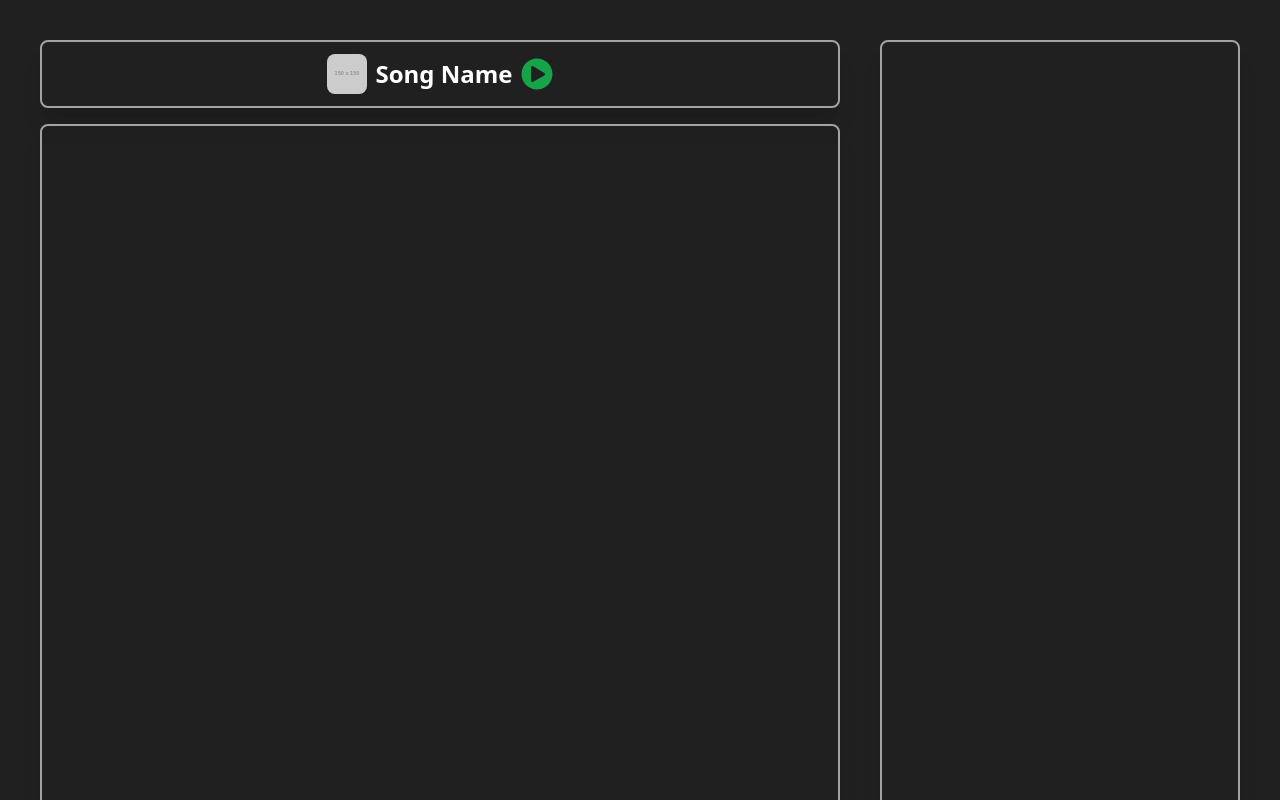
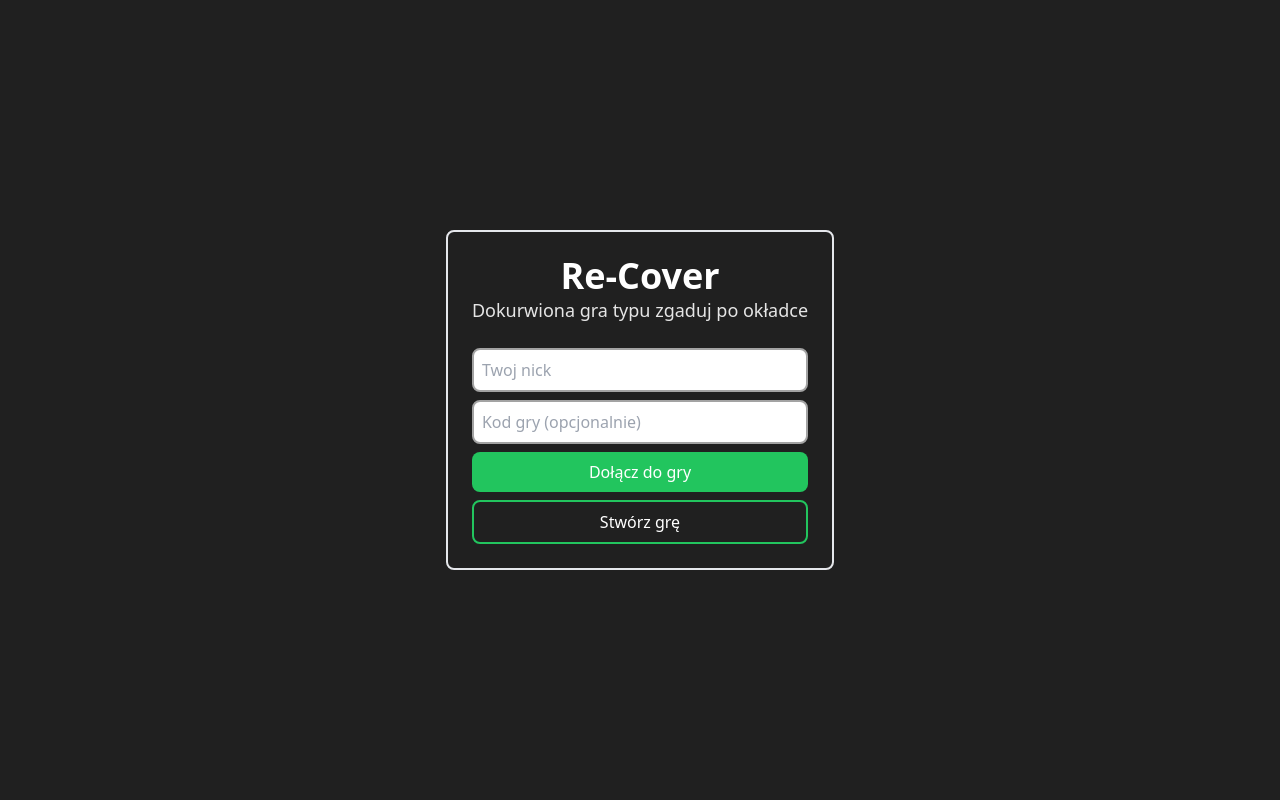
Before and after one commit to MarioPeperoni/spotify-project, a React (Vite) app in the folder client/: page / in a window 1280 px wide. Shown: the top 800 px of the page. Built offline with nearby package versions, Linux system fonts and the light colour scheme.

Commit message:
Add routes and start screen

```diff
--- a/client/package.json
+++ b/client/package.json
@@ -11,10 +11,14 @@
   },
   "dependencies": {
     "axios": "^1.6.8",
+    "localforage": "^1.10.0",
+    "match-sorter": "^6.3.4",
     "react": "^18.2.0",
     "react-dom": "^18.2.0",
     "react-icons": "^5.1.0",
-    "socket.io-client": "^4.7.5"
+    "react-router-dom": "^6.23.0",
+    "socket.io-client": "^4.7.5",
+    "sort-by": "^1.2.0"
   },
   "devDependencies": {
     "@types/react": "^18.2.66",
--- /dev/null
+++ b/client/src/StartScreen.tsx
@@ -0,0 +1,33 @@
+const StartScreen = () => {
+  return (
+    <div className="flex h-screen flex-col items-center justify-center gap-2">
+      <div className="rounded-lg border-2 p-6">
+        <div className="text-center">
+          <h1 className="text-4xl font-bold text-white">Re-Cover</h1>
+          <h2 className="text-lg font-light text-neutral-200">
+            Dokurwiona gra typu zgaduj po okładce
+          </h2>
+        </div>
+        <br />
+        <div className="flex flex-col gap-2">
+          <input
+            className="rounded-lg border-2 border-neutral-400 p-2"
+            placeholder="Twoj nick"
+          />
+          <input
+            className="rounded-lg border-2 border-neutral-400 p-2"
+            placeholder="Kod gry (opcjonalnie)"
+          />
+          <button className="rounded-lg bg-green-500 px-4 py-2 text-white transition hover:bg-green-700">
+            Dołącz do gry
+          </button>
+          <button className="rounded-lg border-2 border-green-500 px-4 py-2 text-white transition hover:bg-green-700/20">
+            Stwórz grę
+          </button>
+        </div>
+      </div>
+    </div>
+  );
+};
+
+export default StartScreen;
--- a/client/src/components/SongText.tsx
+++ b/client/src/components/SongText.tsx
@@ -4,9 +4,12 @@ import { FaPlayCircle, FaPauseCircle } from "react-icons/fa";
 
 const SongText = () => {
   const [song, setSong] = useState<Song>({
-    name: "Song Name",
-    imageUrl: "https://via.placeholder.com/150",
-    previewAudio: new Audio(""),
+    name: "Kinol - Sobel",
+    imageUrl:
+      "https://i.scdn.co/image/ab67616d0000b273f92ecef77f22321175f71ff4",
+    previewAudio: new Audio(
+      "https://p.scdn.co/mp3-preview/5210a693d14e451ac43abde50e944c58bdad55e4?cid=cfe923b2d660439caf2b557b21f31221",
+    ),
   });
   const [isPreviewOpen, setIsPreviewOpen] = useState<boolean>(false);
   const [isSongPlaying, setIsSongPlaying] = useState<boolean>(false);
--- a/client/src/main.tsx
+++ b/client/src/main.tsx
@@ -1,11 +1,13 @@
 import React from "react";
 import ReactDOM from "react-dom/client";
+import { RouterProvider } from "react-router-dom";
 
-import App from "./App.tsx";
+import router from "./routes.tsx";
+
 import "./globals.css";
 
 ReactDOM.createRoot(document.getElementById("root")!).render(
   <React.StrictMode>
-    <App />
+    <RouterProvider router={router} />
   </React.StrictMode>,
 );
--- /dev/null
+++ b/client/src/routes.tsx
@@ -0,0 +1,16 @@
+import { createBrowserRouter } from "react-router-dom";
+import StartScreen from "./StartScreen";
+import App from "./App";
+
+const router = createBrowserRouter([
+  {
+    path: "/",
+    element: <StartScreen />,
+  },
+  {
+    path: "/game/:id",
+    element: <App />,
+  },
+]);
+
+export default router;
```
Also changed, not shown: 1 other file (tests, documents, lock files or other folders).
